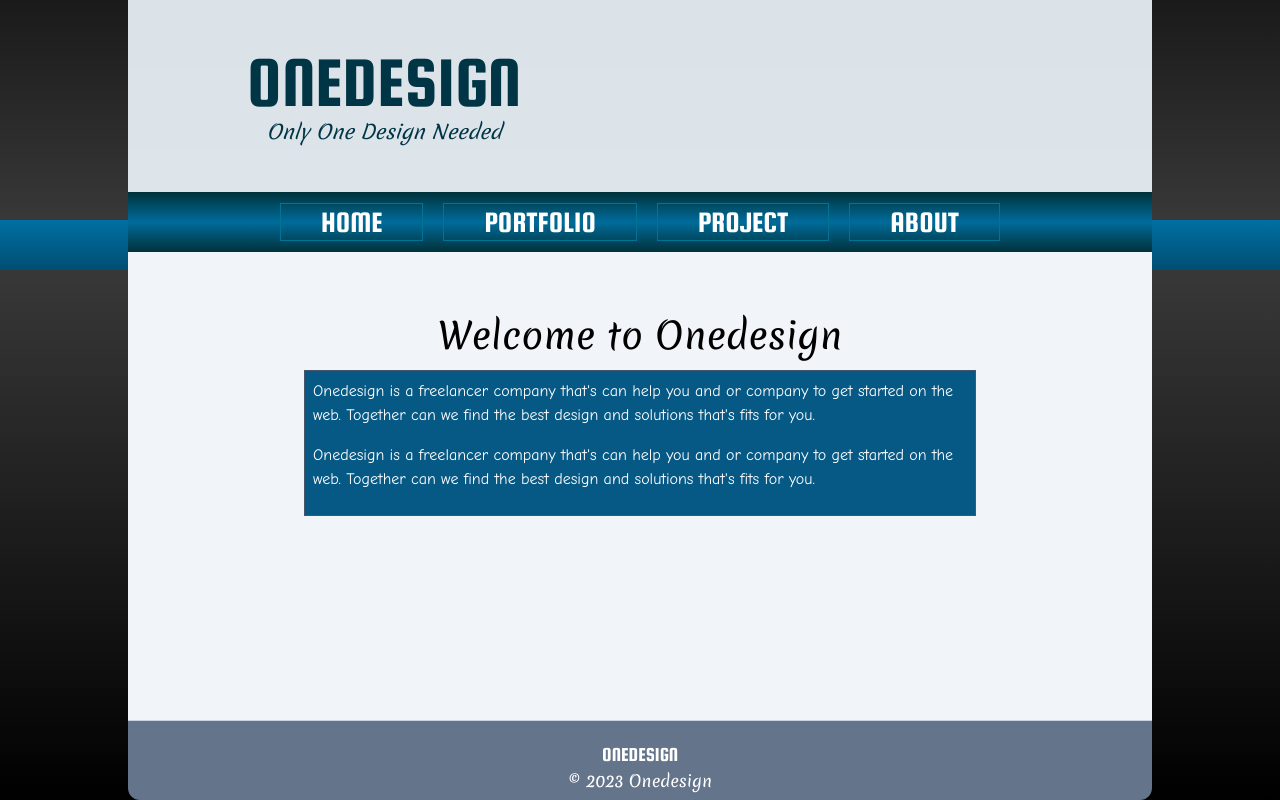
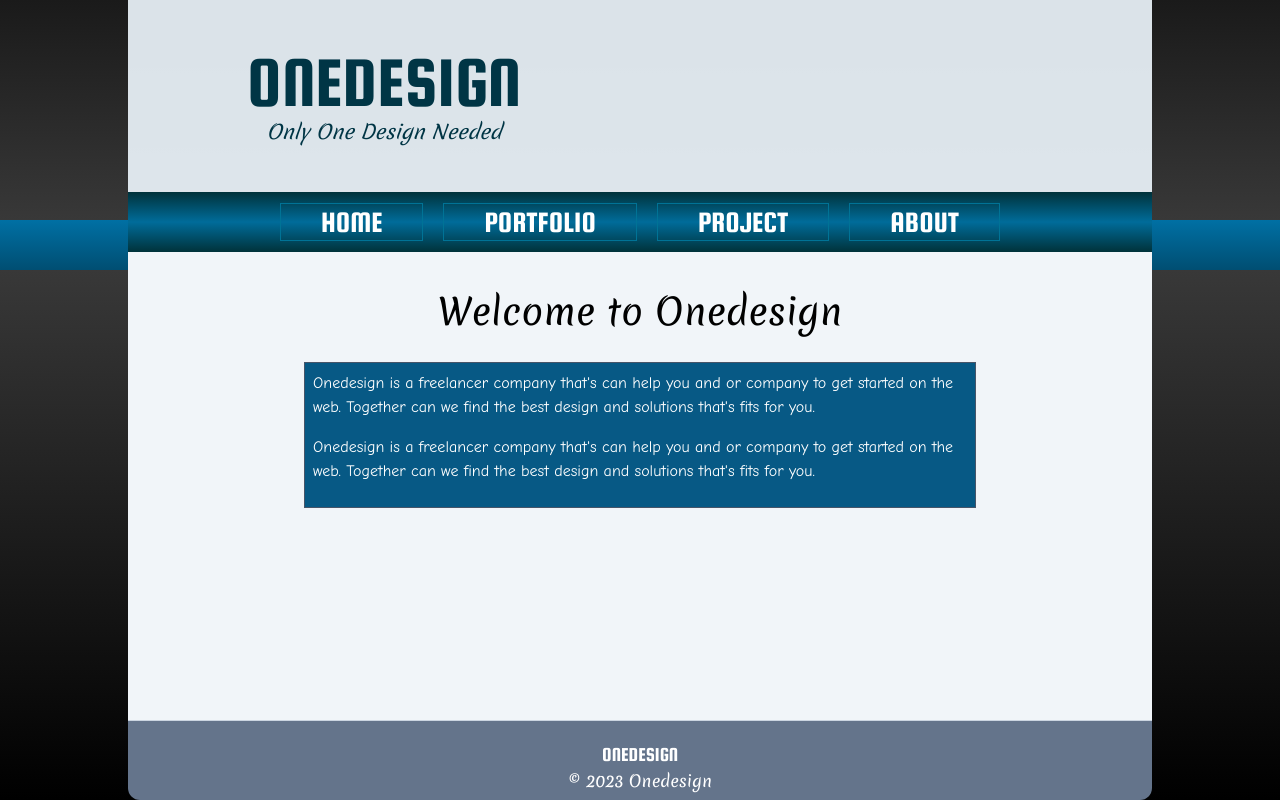
Before and after one commit to LAakerberg/Portfolio-2, a React (Vite) app: page / in a window 1280 px wide. Built offline with nearby package versions, Linux system fonts and the light colour scheme.

Commit message:
Removed padding

```diff
--- a/src/pages/Home/index.jsx
+++ b/src/pages/Home/index.jsx
@@ -1,12 +1,12 @@
 export function Home() {
   return (
     <>
-      <div className="flex pt-6">
+      <div className="flex">
         <div className="m-auto">
           <h2>Welcome to Onedesign </h2>
         </div>
       </div>
-      <div className="flex flex-col pt-2 w-5/6 m-auto">
+      <div className="flex flex-col pt-6 w-5/6 m-auto">
         <div className="flex-initial w-4/5 border border-slate-600 bg-sky-800 text-white m-auto p-2">
           <p className="">
             Onedesign is a freelancer company that&#39;s can help you and or
```
